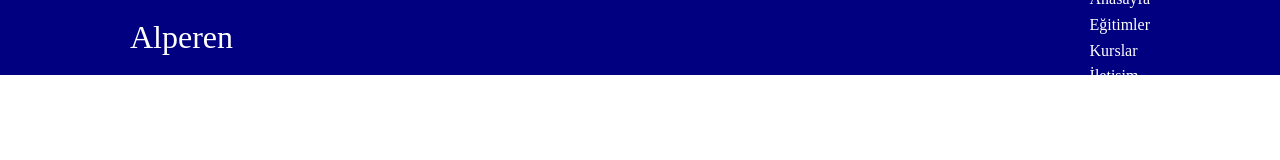
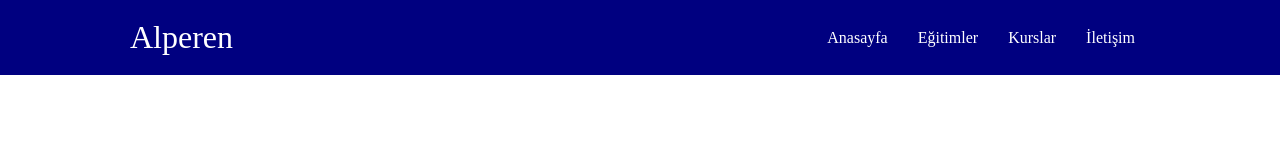
Before and after one commit to alprnctn/FeleceFW, a plain HTML site: page index.html in a window 1280 px wide. Drawn offline with Linux system fonts and the light colour scheme.

Commit message:
style sheet update

```diff
--- a/css/style.css
+++ b/css/style.css
@@ -36,12 +36,28 @@ img{
 }
 
 
-
 .navbar{
     background-color: navy;
     color: #fff;
     height: 75px;
+}
 
+.navbar .flex{
+    justify-content: space-between;
+}
+
+.navbar ul{
+    display: flex;
+}
+
+.navbar a{
+    color: #fff;
+    padding: 10px;
+    margin: 0 5px;
+}
+
+.navbar a:hover{
+    border-bottom: 2px #fff solid;
 }
 
 .container{
@@ -53,7 +69,7 @@ img{
 
 .flex{
     display: flex;
-    justify-content: space-between;
+    justify-content: center;
     align-items: center;
     height: 100%;
 }
```
